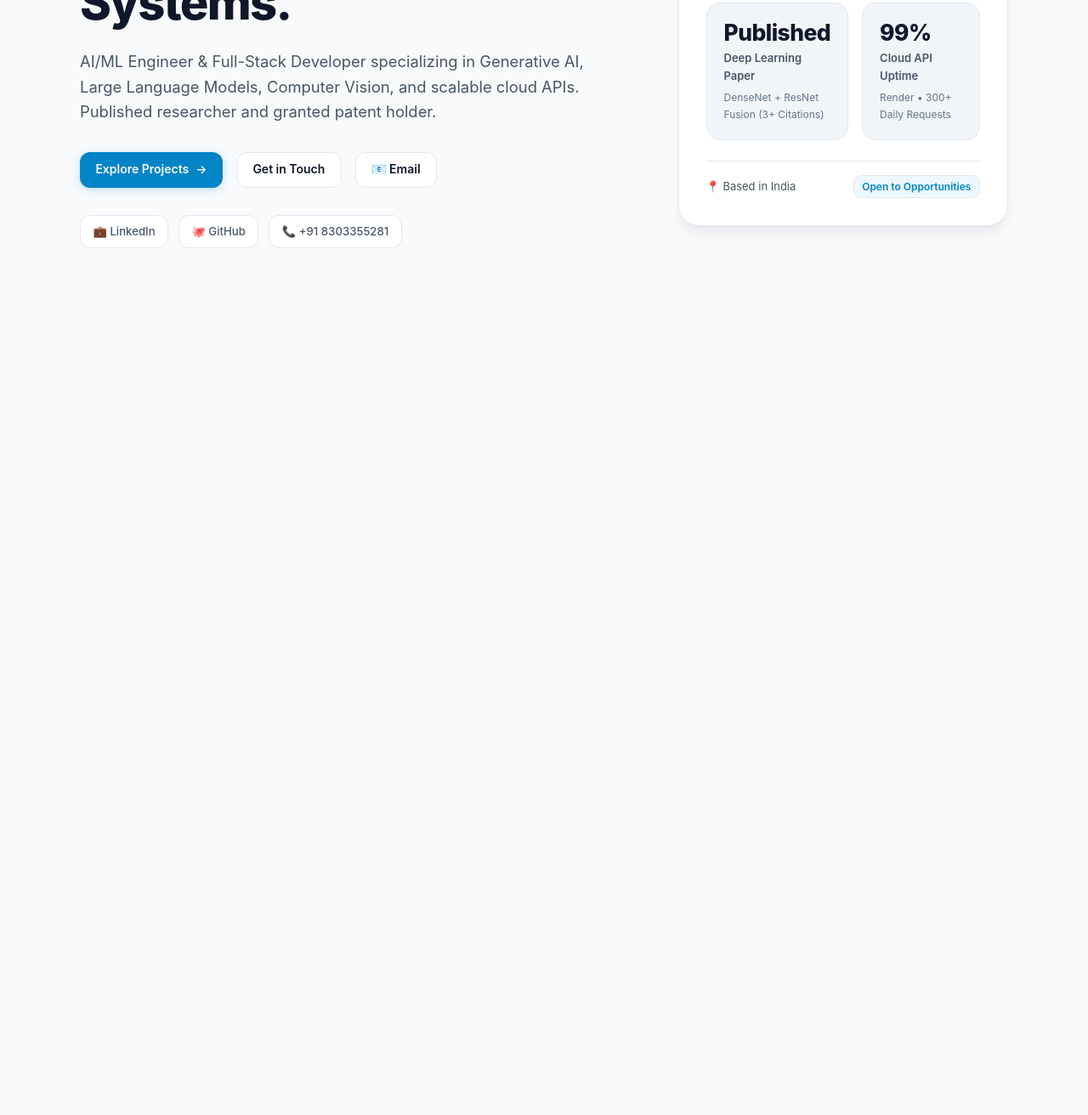
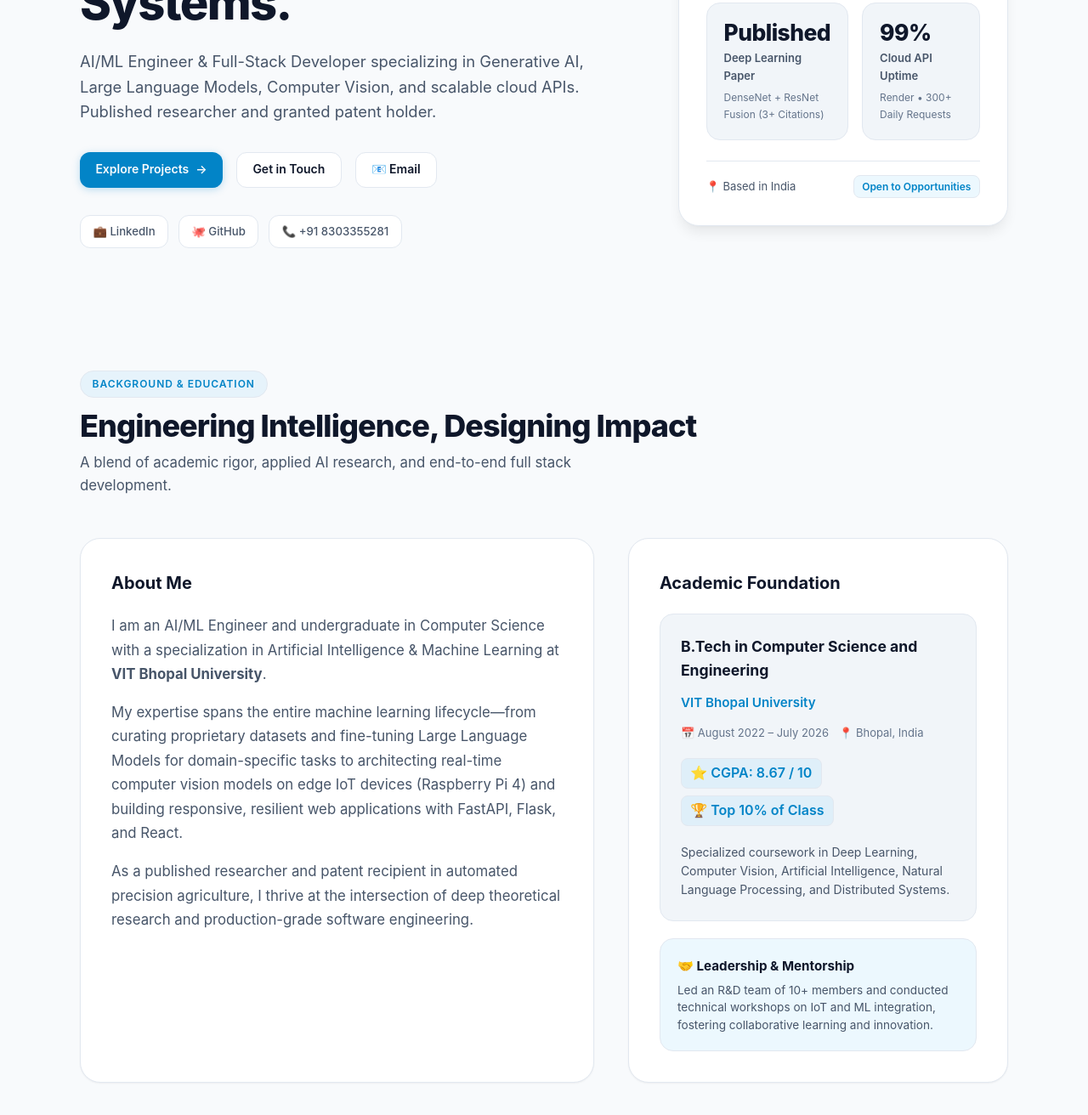
Before and after one commit to yashashvisri/Portfolio-yashashvi, a plain HTML site: page index.html in a window 1280 px wide. Shown: the part 468-1780 px from the top of the page at 85% size. Before the commit the page ends 824 px from the top, so only its background shows below. Drawn offline with Linux system fonts and the light colour scheme.

Commit message:
feat: add comprehensive about section and academic background

```diff
--- a/css/components.css
+++ b/css/components.css
@@ -443,3 +443,83 @@
   font-size: 0.8125rem;
   color: var(--text-secondary);
 }
+
+
+/* ==========================================================================
+   About Section & Academic Background
+   ========================================================================== */
+
+.about-grid {
+  display: grid;
+  grid-template-columns: 1.15fr 0.85fr;
+  gap: 2.5rem;
+}
+
+.about-card {
+  background: var(--bg-card);
+  border: 1px solid var(--border-color);
+  border-radius: var(--radius-xl);
+  padding: 2.25rem;
+  box-shadow: var(--shadow-sm);
+  display: flex;
+  flex-direction: column;
+  gap: 1.25rem;
+}
+
+.about-bio-text {
+  font-size: 1.05rem;
+  color: var(--text-secondary);
+  line-height: 1.7;
+}
+
+.about-bio-text p + p {
+  margin-top: 1rem;
+}
+
+.edu-timeline-card {
+  padding: 1.5rem;
+  background-color: var(--bg-tertiary);
+  border: 1px solid var(--border-color);
+  border-radius: var(--radius-lg);
+  display: flex;
+  flex-direction: column;
+  gap: 0.75rem;
+}
+
+.edu-title {
+  font-size: 1.1rem;
+  font-weight: 700;
+  color: var(--text-primary);
+}
+
+.edu-institution {
+  font-size: 0.95rem;
+  font-weight: 600;
+  color: var(--primary);
+}
+
+.edu-meta {
+  display: flex;
+  flex-wrap: wrap;
+  gap: 0.75rem;
+  font-size: 0.8125rem;
+  color: var(--text-muted);
+}
+
+.edu-badge {
+  display: inline-flex;
+  align-items: center;
+  gap: 0.35rem;
+  padding: 0.25rem 0.65rem;
+  border-radius: var(--radius-sm);
+  background-color: var(--bg-accent);
+  color: var(--primary);
+  font-weight: 600;
+  border: 1px solid var(--border-color);
+}
+
+@media (max-width: 868px) {
+  .about-grid {
+    grid-template-columns: 1fr;
+  }
+}
--- a/js/main.js
+++ b/js/main.js
@@ -137,6 +137,72 @@ function renderHighlights() {
   `;
 }
 
+function renderAbout() {
+  const main = document.getElementById('main-content');
+  if (!main || !portfolioData) return;
+
+  const { basics, education } = portfolioData;
+  const edu = education[0];
+
+  const aboutSection = document.createElement('section');
+  aboutSection.id = 'about';
+  aboutSection.className = 'section';
+  aboutSection.innerHTML = `
+    <div class="container">
+      <div class="section-title-wrap">
+        <span class="section-badge">Background & Education</span>
+        <h2 class="section-title">Engineering Intelligence, Designing Impact</h2>
+        <p class="section-subtitle">A blend of academic rigor, applied AI research, and end-to-end full stack development.</p>
+      </div>
+
+      <div class="about-grid">
+        <div class="about-card">
+          <h3 class="text-xl font-bold" style="font-size: 1.25rem; font-weight: 700; color: var(--text-primary);">About Me</h3>
+          <div class="about-bio-text">
+            <p>
+              I am an AI/ML Engineer and undergraduate in Computer Science with a specialization in Artificial Intelligence & Machine Learning at <strong>VIT Bhopal University</strong>.
+            </p>
+            <p>
+              My expertise spans the entire machine learning lifecycle—from curating proprietary datasets and fine-tuning Large Language Models for domain-specific tasks to architecting real-time computer vision models on edge IoT devices (Raspberry Pi 4) and building responsive, resilient web applications with FastAPI, Flask, and React.
+            </p>
+            <p>
+              As a published researcher and patent recipient in automated precision agriculture, I thrive at the intersection of deep theoretical research and production-grade software engineering.
+            </p>
+          </div>
+        </div>
+
+        <div class="about-card">
+          <h3 style="font-size: 1.25rem; font-weight: 700; color: var(--text-primary);">Academic Foundation</h3>
+          <div class="edu-timeline-card">
+            <div class="edu-title">${edu.degree}</div>
+            <div class="edu-institution">${edu.institution}</div>
+            <div class="edu-meta">
+              <span>📅 ${edu.startDate} – ${edu.endDate}</span>
+              <span>📍 Bhopal, India</span>
+            </div>
+            <div style="margin-top: 0.5rem; display: flex; flex-wrap: wrap; gap: 0.5rem;">
+              <span class="edu-badge">⭐ ${edu.score}</span>
+              <span class="edu-badge">🏆 Top 10% of Class</span>
+            </div>
+            <p style="font-size: 0.875rem; color: var(--text-secondary); margin-top: 0.5rem;">
+              Specialized coursework in Deep Learning, Computer Vision, Artificial Intelligence, Natural Language Processing, and Distributed Systems.
+            </p>
+          </div>
+
+          <div style="padding: 1.25rem; background: var(--bg-accent); border: 1px solid var(--border-color); border-radius: var(--radius-lg);">
+            <div style="font-weight: 700; font-size: 0.95rem; color: var(--text-primary); margin-bottom: 0.35rem;">🤝 Leadership & Mentorship</div>
+            <p style="font-size: 0.85rem; color: var(--text-secondary); line-height: 1.5;">
+              Led an R&D team of 10+ members and conducted technical workshops on IoT and ML integration, fostering collaborative learning and innovation.
+            </p>
+          </div>
+        </div>
+      </div>
+    </div>
+  `;
+
+  main.appendChild(aboutSection);
+}
+
 function setupScrollAnimations() {
   const observer = new IntersectionObserver((entries) => {
     entries.forEach(entry => {
```
